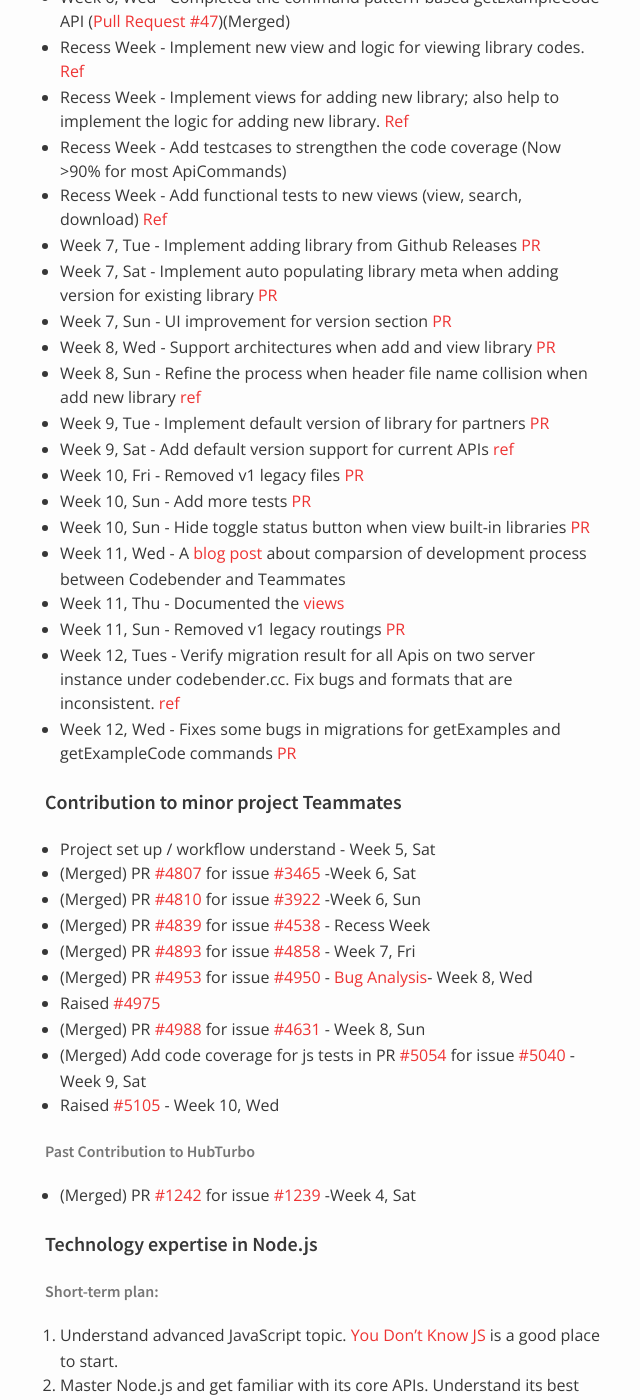
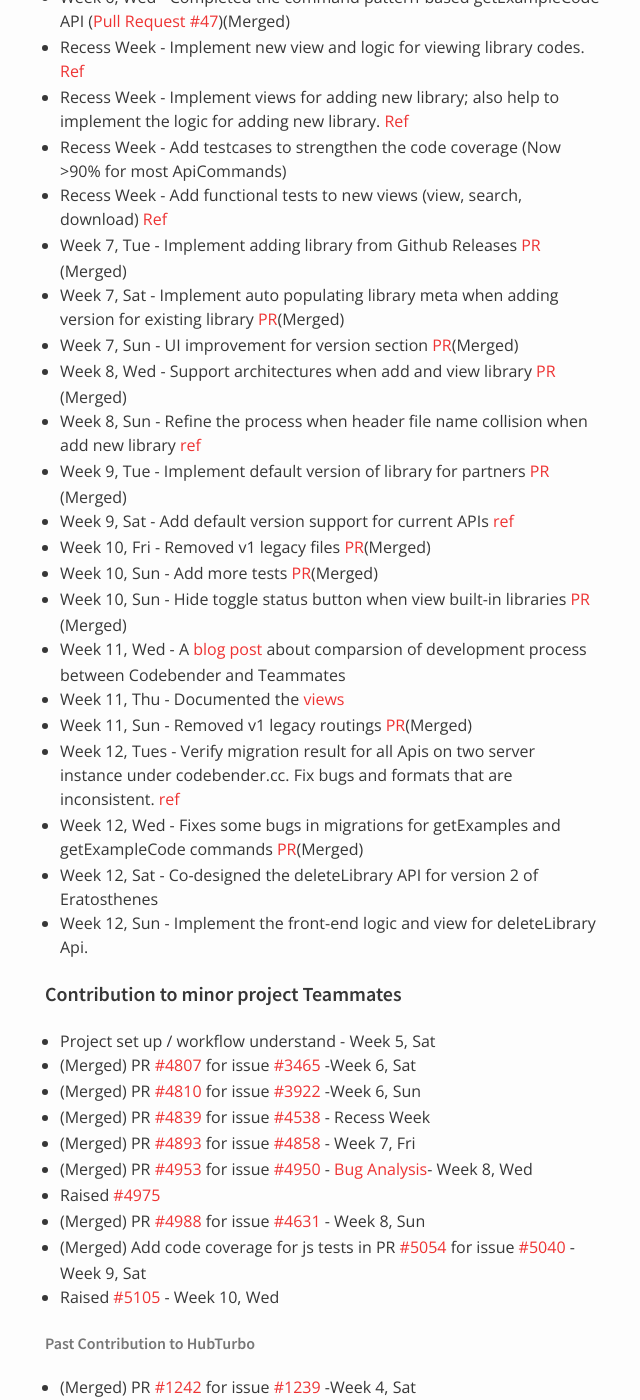
Before and after one commit to nus-oss/cs3281-AY1516S2-website, a Jekyll site: the page built from teams/codebender.md, in a window 1280 px wide and 1400 px high, scrolled down 15016 px. Shown: the whole window, without its empty margins (325-965 px from the left). Built offline with Jekyll 4.4.1, drawn with Linux system fonts in a browser that asks for light colours; some of the changed text lies outside the part shown.

Commit message:
Update Jiang Sheng's progress

```diff
--- a/teams/codebender.md
+++ b/teams/codebender.md
@@ -451,21 +451,23 @@
 * Recess Week - Implement views for adding new library; also help to implement the logic for adding new library. [Ref](https://github.com/nus-fboa2016-CB/eratosthenes/commit/6dfa4f84fe348a21b3154590d6351e03c572e5a6)
 * Recess Week - Add testcases to strengthen the code coverage (Now >90% for most ApiCommands)
 * Recess Week - Add functional tests to new views (view, search, download) [Ref](https://github.com/nus-fboa2016-CB/eratosthenes/blob/v2-api-development/Symfony/src/Codebender/LibraryBundle/Tests/Controller/ApiViewsControllerTest.php)
-* Week 7, Tue - Implement adding library from Github Releases [PR](https://github.com/nus-fboa2016-CB/eratosthenes/pull/16)
-* Week 7, Sat - Implement auto populating library meta when adding version for existing library [PR](https://github.com/codebendercc/eratosthenes/pull/50)
-* Week 7, Sun - UI improvement for version section [PR](https://github.com/codebendercc/eratosthenes/pull/51)
-* Week 8, Wed - Support architectures when add and view library [PR](https://github.com/codebendercc/eratosthenes/pull/55)
+* Week 7, Tue - Implement adding library from Github Releases [PR](https://github.com/nus-fboa2016-CB/eratosthenes/pull/16)(Merged)
+* Week 7, Sat - Implement auto populating library meta when adding version for existing library [PR](https://github.com/codebendercc/eratosthenes/pull/50)(Merged)
+* Week 7, Sun - UI improvement for version section [PR](https://github.com/codebendercc/eratosthenes/pull/51)(Merged)
+* Week 8, Wed - Support architectures when add and view library [PR](https://github.com/codebendercc/eratosthenes/pull/55)(Merged)
 * Week 8, Sun - Refine the process when header file name collision when add new library [ref](https://github.com/codebendercc/eratosthenes/commit/c17b3073ae5c7ef5449e04aae9cfdf9924d296f1)
-* Week 9, Tue - Implement default version of library for partners [PR](https://github.com/codebendercc/eratosthenes/pull/60)
+* Week 9, Tue - Implement default version of library for partners [PR](https://github.com/codebendercc/eratosthenes/pull/60)(Merged)
 * Week 9, Sat - Add default version support for current APIs [ref](https://github.com/codebendercc/eratosthenes/pull/60/commits)
-* Week 10, Fri - Removed v1 legacy files [PR](https://github.com/codebendercc/eratosthenes/pull/67)
-* Week 10, Sun - Add more tests [PR](https://github.com/codebendercc/eratosthenes/pull/70)
-* Week 10, Sun - Hide toggle status button when view built-in libraries [PR](https://github.com/codebendercc/eratosthenes/pull/71)
+* Week 10, Fri - Removed v1 legacy files [PR](https://github.com/codebendercc/eratosthenes/pull/67)(Merged)
+* Week 10, Sun - Add more tests [PR](https://github.com/codebendercc/eratosthenes/pull/70)(Merged)
+* Week 10, Sun - Hide toggle status button when view built-in libraries [PR](https://github.com/codebendercc/eratosthenes/pull/71)(Merged)
 * Week 11, Wed - A [blog post](http://blog.gisonrg.me/2016/development-process-comparison-between-codebender-and-teammates/) about comparsion of development process between Codebender and Teammates
 * Week 11, Thu - Documented the [views](https://github.com/codebendercc/eratosthenes/wiki/Views)
-* Week 11, Sun - Removed v1 legacy routings [PR](https://github.com/codebendercc/eratosthenes/pull/74)
+* Week 11, Sun - Removed v1 legacy routings [PR](https://github.com/codebendercc/eratosthenes/pull/74)(Merged)
 * Week 12, Tues - Verify migration result for all Apis on two server instance under codebender.cc. Fix bugs and formats that are inconsistent. [ref](https://github.com/codebendercc/eratosthenes/commits/v2-merged-hotfix)
-* Week 12, Wed - Fixes some bugs in migrations for getExamples and getExampleCode commands [PR](https://github.com/codebendercc/eratosthenes/pull/75)
+* Week 12, Wed - Fixes some bugs in migrations for getExamples and getExampleCode commands [PR](https://github.com/codebendercc/eratosthenes/pull/75)(Merged)
+* Week 12, Sat - Co-designed the deleteLibrary API for version 2 of Eratosthenes
+* Week 12, Sun - Implement the front-end logic and view for deleteLibrary Api.
 
 #### Contribution to minor project Teammates
 * Project set up / workflow understand - Week 5, Sat
@@ -515,3 +517,4 @@
 * Week 11, Tue - Write a [blog post](http://blog.gisonrg.me/2016/why-we-need-one-line-module-in-node/) to discuss about "One-line" modules in Node eco-system.
 * Week 4 - Week 11, Sun - Develop the JavaScript project for module [CS4224](https://github.com/Gisonrg/ER-diagram-editor) to build a ER diagram editor.
   * Gain experience in Angular, front-end development process and Gulp configuration in the project
+* Week 12, Sun - Develop [hexo-github-card](https://github.com/Gisonrg/hexo-github-card), a plugin for [Hexo](http://hexo.io) blogger to insert Github profile and repo information as a good looking card. Implemented with [github-cards](https://github.com/lepture/github-cards). Available on NPM.
```
